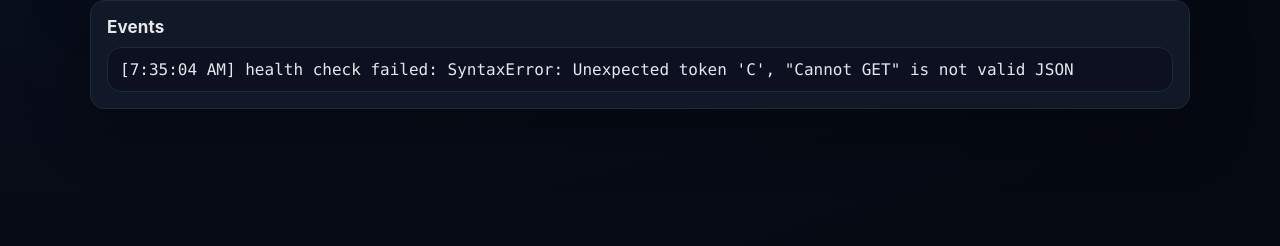
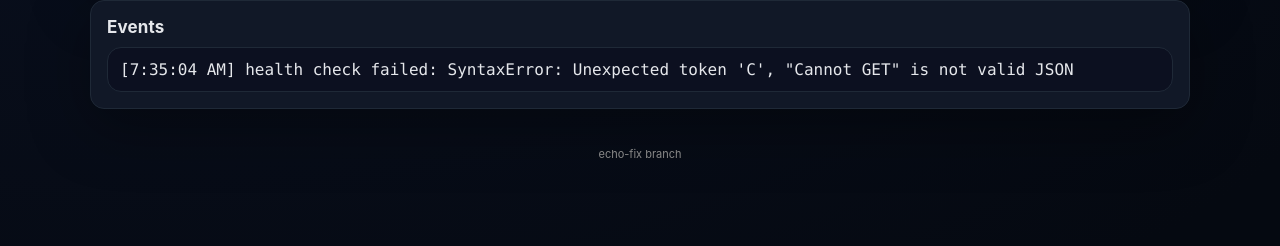
Before and after one commit to papdawin/customer-service-assistant, a Python web app: template web/frontend/templates/index.html in a window 1280 px wide. Shown: the part 554-800 px from the top of the page. Run offline with Jinja, Linux system fonts and the light colour scheme; the template is opened without the code that fills it, so the values that code supplies are empty.

Commit message:
Add echo-fix branch indicator to frontend footer
Co-Authored-By: Claude Opus 4.5 <noreply@anthropic.com>

```diff
--- a/web/frontend/templates/index.html
+++ b/web/frontend/templates/index.html
@@ -66,6 +66,10 @@
       <h2>Events</h2>
       <pre id="log"></pre>
     </div>
+
+    <footer style="margin-top: 20px; text-align: center; color: #888; font-size: 11px;">
+      echo-fix branch
+    </footer>
   </div>
 </body>
 </html>
```
